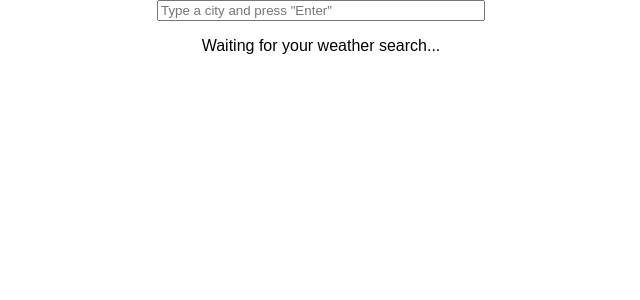
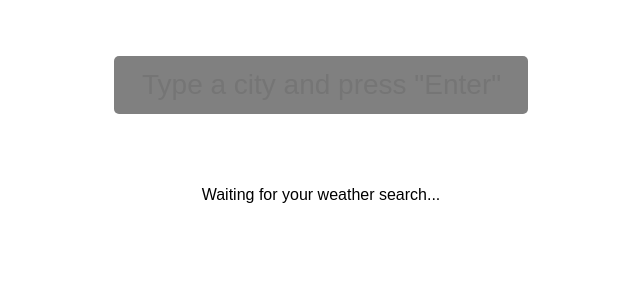
Before and after one commit to devjona/weather-react, a React (Create React App) app: page / in a window 1280 px wide. Shown: the top 300 px of the page, without its empty margins (319-959 px from the left). Built offline with nearby package versions, Linux system fonts and the light colour scheme.

Commit message:
Cleaned up a few comments and started playing around with styling just a little. I need to start writing some user stories and enhancements for this to get more focus on what I want it do.

```diff
--- a/src/App.js
+++ b/src/App.js
@@ -30,7 +30,6 @@ class App extends Component {
                 <CityListDropdown
                     citiesList={this.state.citiesList}
                     // you need to make the API call for city Weather when you click a city...Figure that out!
-                    // onCitySelect={forecastLocation => this.setState({forecastLocation})}
                     onCitySelect={this.getCityWeather}
                 />
                 <CityWeather
@@ -88,7 +87,6 @@ class App extends Component {
             // parsedResponse = weather.response;
             console.log('parsedResponse City Weather: ', parsedResponse);
             this.setState({cityWeather: parsedResponse.current_observation});
-
         }
         weather.send();
     }
--- a/src/components/cityWeather.js
+++ b/src/components/cityWeather.js
@@ -6,17 +6,18 @@ const CityWeather = ({cityWeather}) => {
     }
     const temp = cityWeather.temperature_string;
     const cityFull = cityWeather.observation_location.full;
-
-    console.log('cityWeather file');
-
+    const humidity = cityWeather.relative_humidity;
+    const windDir = cityWeather.wind_dir;
+    const feelsLike = cityWeather.feelslike_string;
 
     return (
         <ul>
             <p>Forecast</p>
             <p>Location: {cityFull}</p>
             <p>Temperature: {temp}</p>
+            <p>Humidity: {humidity}</p>
+            <p>Feels Like: {feelsLike}</p>
         </ul>
-
     )
 }
 
--- a/src/components/searchBar.js
+++ b/src/components/searchBar.js
@@ -14,6 +14,7 @@ class SearchBar extends Component {
             <div className="searchBar">
                 <input
                     className="search-input"
+                    type="text"
                     placeholder='Type a city and press "Enter"'
                     onChange={event => this.onInputChange(event.target.value)}
                     value={this.state.city}
--- a/src/index.css
+++ b/src/index.css
@@ -6,6 +6,18 @@ body {
 
 
 .search-input {
-	width: 25%;
-    /* height: 5% */
+  width: 30%;
+  margin: 2em;
+  font-size: 1.75em;
+
 }
+
+input[type=text] {
+	border: 0.25px solid grey;
+	line-height: 3em;
+	line-height: 2em;
+	padding-left: 1em;
+	border-radius:  5px;
+	border: none;
+	background-color: grey;
+}
```
